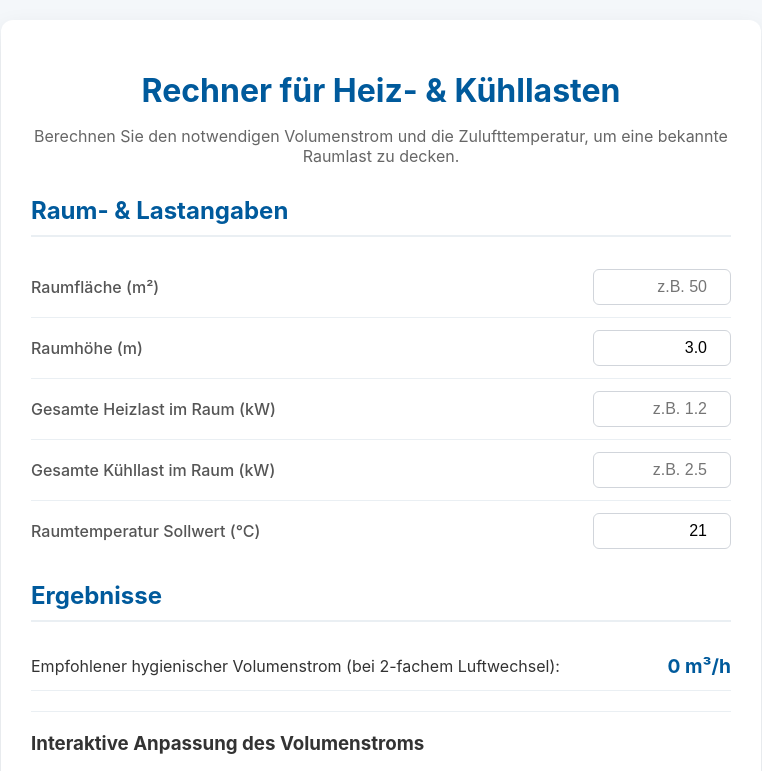
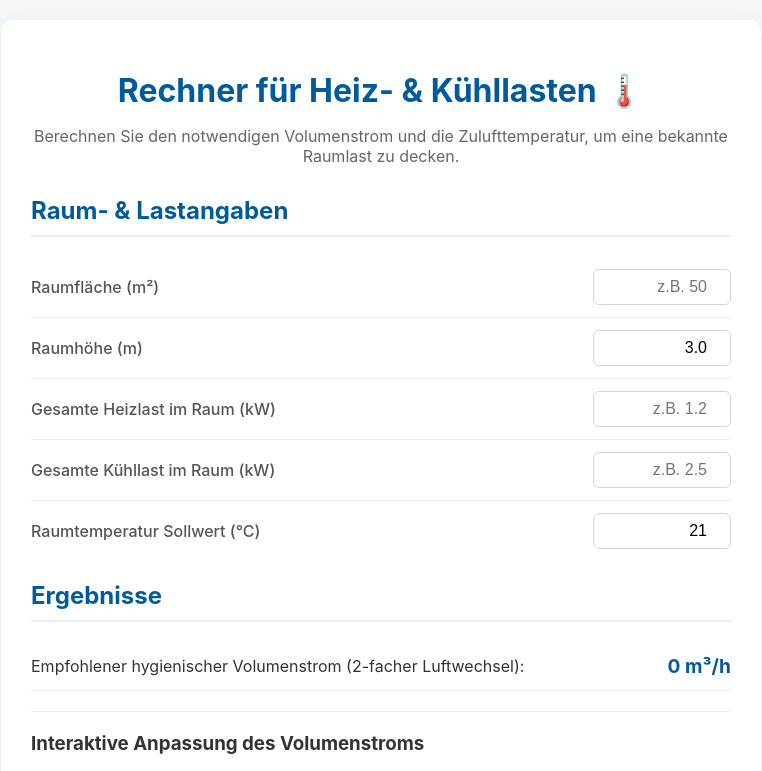
Before and after one commit to Oktaederim/RLT-Auslegungstool-AB, a plain HTML site: page index.html in a window 1280 px wide. Shown: the top 771 px of the page, without its empty margins (259-1021 px from the left). Drawn offline with nearby package versions, Linux system fonts and the light colour scheme.

Commit message:
Update index.html
Code6

```diff
--- a/index.html
+++ b/index.html
@@ -3,14 +3,14 @@
 <head>
     <meta charset="UTF-8">
     <meta name="viewport" content="width=device-width, initial-scale=1.0">
-    <title>Lüftungslast-Rechner (V3)</title>
+    <title>Lüftungslast-Rechner (V4 - Korrigiert)</title>
     <link rel="stylesheet" href="style.css">
     <script id="MathJax-script" async src="https://cdn.jsdelivr.net/npm/mathjax@3/es5/tex-mml-chtml.js"></script>
 </head>
 <body>
 
     <div class="calculator-container">
-        <h1>Rechner für Heiz- & Kühllasten</h1>
+        <h1>Rechner für Heiz- & Kühllasten 🌡️</h1>
         <p>Berechnen Sie den notwendigen Volumenstrom und die Zulufttemperatur, um eine bekannte Raumlast zu decken.</p>
 
         <div class="input-section">
@@ -40,7 +40,7 @@
         <div class="results-section">
             <h2>Ergebnisse</h2>
             <div class="output-group recommendation">
-                <span>Empfohlener hygienischer Volumenstrom (bei 2-fachem Luftwechsel):</span>
+                <span>Empfohlener hygienischer Volumenstrom (2-facher Luftwechsel):</span>
                 <strong id="recommendedVolumeFlow">0 m³/h</strong>
             </div>
             <hr>
```
